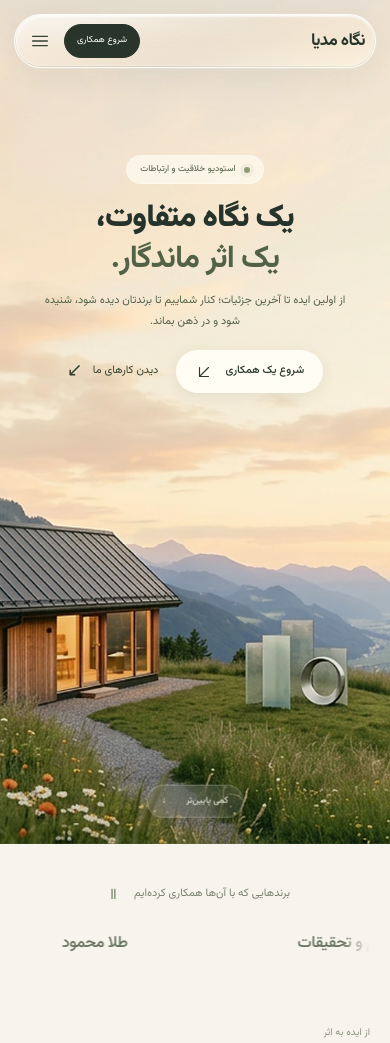
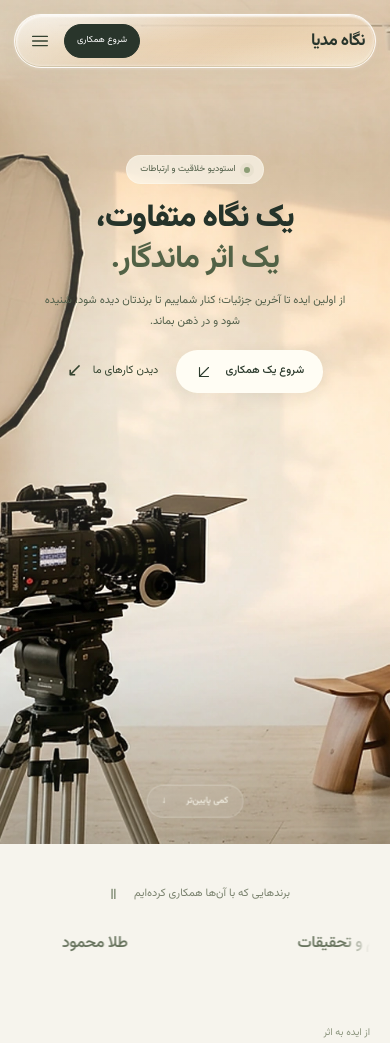
Before and after one commit to Smohamad933/Web-negah, a PHP site: page / in a window 390 px wide. Shown: the top 1043 px of the page. Run offline with PHP 8.4, Linux system fonts and the light colour scheme.

Commit message:
Replace countryside backdrop with creative production and branding studio
Co-authored-by: arena-agent <297053741+arena-agent@users.noreply.github.com>

```diff
--- a/assets/landscape.css
+++ b/assets/landscape.css
@@ -66,7 +66,7 @@ body{background:var(--paper);color:var(--ink)}
 .service-index{color:#aab199}.service-detail h3{color:#3f5135;font-size:17px;font-weight:600}
 .detail-plus{color:#7f926d}.detail-body p{color:#858f77;font-size:13px}
 .detail-body>span{color:#a0a88f}.detail-body>a{border-color:#d5ddc7;color:#687e54}
-.studio-about-wrap{position:relative;isolation:isolate;overflow:hidden;background:#2f422f url('/assets/creative-valley.webp') center 72%/cover;color:#fff9e9;border:0}
+.studio-about-wrap{position:relative;isolation:isolate;overflow:hidden;background:#2f422f url('/assets/creative-studio.webp') center 72%/cover;color:#fff9e9;border:0}
 .studio-about-wrap:before{content:'';position:absolute;inset:0;background:linear-gradient(100deg,#243a2be8,#263c29cb);z-index:-1}
 .studio-about{padding-block:100px;gap:90px}
 .studio-about .small-label{color:#b3c0a4}
@@ -127,7 +127,7 @@ body{background:var(--paper);color:var(--ink)}
  .header .nav-contact{font-size:9px;padding:7px 12px}.header .nav-contact svg{display:none}
  .header .menu-toggle{width:29px;height:31px;padding:4px;margin:0}
  .home-page .landscape-hero{min-height:700px;height:100svh;max-height:900px;padding-top:155px;padding-bottom:100px}
- .hero-landscape img{object-position:35% center}
+ .hero-landscape img{object-position:18% center}
  .hero-landscape:after{background:linear-gradient(#fff5dc35 0%,#fff6dc30 48%,transparent 70%,#1c2f2430)}
  .home-page .landscape-hero .studio-copy{width:calc(100% - 32px)}
  .home-page .landscape-hero .studio-copy h1{letter-spacing:-1px;line-height:1.6}
--- a/index.php
+++ b/index.php
@@ -10,12 +10,12 @@ if ($_SERVER['REQUEST_METHOD']==='POST') {
  if (!$errors) { try { update_json('messages',function($messages)use($name,$phone,$message,$service){$messages[]=['id'=>bin2hex(random_bytes(8)),'name'=>$name,'phone'=>$phone,'message'=>$message,'service'=>$service,'date'=>gmdate('c'),'read'=>false];return $messages;}); $_SESSION['last_message']=time(); $_SESSION['sent']=true; header('Location: /?sent=1#contact'); exit; } catch(Throwable $ex){$errors[]='پیام ذخیره نشد؛ لطفاً دوباره تلاش کنید یا تماس بگیرید.';} }
 }
 $sent=!empty($_SESSION['sent']); unset($_SESSION['sent']);
-$customHero=media_path($site['hero_background']??'');$heroBackground=$customHero?:'/assets/creative-valley-hd.webp';
+$customHero=media_path($site['hero_background']??'');$heroBackground=$customHero?:'/assets/creative-studio-hd.webp';
 ?><!doctype html>
 <html lang="fa" dir="rtl"><head><meta charset="utf-8"><meta name="viewport" content="width=device-width,initial-scale=1"><meta name="description" content="نگاه مدیا؛ استودیو خلاقیت و ارتباطات. برندینگ، تولید محتوا، طراحی وب و اجرای کمپین."><meta name="theme-color" content="#f6f4ed"><title><?=e($site['brand'])?> — یک نگاه متفاوت</title><link rel="icon" href="<?=e(media_path($site['logo']??'assets/brand-logo.webp'))?>"><style id="site-styles"><?php readfile(__DIR__.'/assets/style.css'); readfile(__DIR__.'/assets/home.css'); readfile(__DIR__.'/assets/landscape.css'); ?></style><?php if($site['font'] && preg_match('~^uploads/[a-f0-9]+\.(woff2?|ttf)$~',$site['font'])): ?><style>@font-face{font-family:Custom;src:url('/<?=e($site['font'])?>')}body,input,textarea,select,button{font-family:Custom,Vazirmatn,sans-serif!important}</style><?php endif; ?><?php if(!empty($site['brand_css'])):?><style id="brand-custom-css"><?=str_replace('<','\\3c ',(string)$site['brand_css'])?></style><?php endif;?><?php public_custom_css($site); public_responsive_guards(); ?></head><body class="home-page"><a class="skip-link" href="#main-content">رفتن به محتوای اصلی</a>
 <header class="header"><div class="container nav"><a class="logo header-wordmark" href="/" aria-label="نگاه مدیا، خانه"><b><?=e($site['brand'])?></b></a><nav id="navigation" aria-label="منوی اصلی"><a href="/works.php">همه کارها</a><a href="#services">خدمات ما</a><a href="#about">درباره ما</a></nav><a href="#contact" class="nav-contact">شروع همکاری <?=icon('arrow')?></a><button class="menu-toggle" aria-label="باز کردن منو" aria-expanded="false" aria-controls="navigation"><?=icon('menu')?></button></div></header>
 <main id="main-content">
-<section id="home" class="studio-hero landscape-hero" aria-label="نگاه مدیا؛ از ایده تا تصویر"><div class="hero-landscape" aria-hidden="true"><img src="<?=e($heroBackground)?>" <?php if(!$customHero):?>srcset="/assets/creative-valley.webp 1280w, /assets/creative-valley-hd.webp 1920w, /assets/creative-valley-4k.webp 3840w" sizes="(max-aspect-ratio: 16/9) 178vh, 100vw"<?php endif;?> alt="" fetchpriority="high" decoding="async" width="3840" height="2160"></div><div class="container studio-copy"><span class="studio-eyebrow"><i></i><?=e($site['eyebrow'])?></span><h1><?php foreach(explode("\n",$site['hero_title']) as $i=>$line):?><span class="<?=$i===1?'accent-line':''?>"><?=e($line)?></span><?php endforeach;?></h1><p><?=e($site['hero_text'])?></p><div class="studio-actions"><a class="button primary" href="#contact">شروع یک همکاری <?=icon('arrow')?></a><a class="studio-work-link" href="#works">دیدن کارهای ما <span aria-hidden="true">↙</span></a></div></div><a class="hero-scroll" href="#works"><span>کمی پایین‌تر</span><span aria-hidden="true">↓</span></a><span class="hero-scene-note">جایی برای شکل‌گرفتن ایده‌ها.</span></section>
+<section id="home" class="studio-hero landscape-hero" aria-label="نگاه مدیا؛ از ایده تا تصویر"><div class="hero-landscape" aria-hidden="true"><img src="<?=e($heroBackground)?>" <?php if(!$customHero):?>srcset="/assets/creative-studio.webp 1280w, /assets/creative-studio-hd.webp 1920w, /assets/creative-studio-4k.webp 3840w" sizes="(max-aspect-ratio: 16/9) 178vh, 100vw"<?php endif;?> alt="" fetchpriority="high" decoding="async" width="3840" height="2160"></div><div class="container studio-copy"><span class="studio-eyebrow"><i></i><?=e($site['eyebrow'])?></span><h1><?php foreach(explode("\n",$site['hero_title']) as $i=>$line):?><span class="<?=$i===1?'accent-line':''?>"><?=e($line)?></span><?php endforeach;?></h1><p><?=e($site['hero_text'])?></p><div class="studio-actions"><a class="button primary" href="#contact">شروع یک همکاری <?=icon('arrow')?></a><a class="studio-work-link" href="#works">دیدن کارهای ما <span aria-hidden="true">↙</span></a></div></div><a class="hero-scroll" href="#works"><span>کمی پایین‌تر</span><span aria-hidden="true">↓</span></a><span class="hero-scene-note">جایی برای شکل‌گرفتن ایده‌ها.</span></section>
 <?php if(!empty($site['brands'])):?><section id="partners" class="container partner-section" aria-labelledby="partners-title"><div class="partner-heading"><h2 id="partners-title">برندهایی که با آن‌ها همکاری کرده‌ایم</h2><button class="partner-motion-toggle" type="button" aria-label="توقف حرکت برندها" aria-pressed="false"><span class="motion-pause" aria-hidden="true">Ⅱ</span><span class="motion-play" aria-hidden="true">▷</span></button></div><div class="partner-viewport"><div class="partner-track"><?php for($copy=0;$copy<2;$copy++):?><div class="partner-group" <?=$copy===1?'aria-hidden="true"':''?>><?php foreach($site['brands'] as $brand):?><div class="partner-logo <?=e(brand_class($brand))?>" data-brand-name="<?=e($brand['name'])?>" data-brand-description="<?=e($brand['description']??'')?>" data-brand-url="/works.php?brand=<?=e(brand_class($brand))?>" data-brand-copy="<?=$copy?>"><?php if($brand['logo']):?><img src="/<?=e($brand['logo'])?>" alt="<?=$copy===0?e($brand['name']):''?>" loading="lazy"><?php else:?><span><?=e($brand['name'])?></span><?php endif;?></div><?php endforeach;?></div><?php endfor;?></div></div></section><?php endif;?>
 <section class="works-section" id="works"><div class="container section"><div class="section-head"><div><span class="small-label">از ایده به اثر</span><h2>منتخب نگاه.</h2></div><div class="work-heading-meta"><a class="all-works-top" href="/works.php">همه کارها <?=icon('arrow')?></a></div></div><div class="projects-grid"><?php foreach(array_slice($site['projects'],0,3) as $project):?><?php project_card($project);?><?php endforeach;?></div><div class="all-works-link"><a class="button portfolio-outline" href="/works.php">همه کارها <?=icon('arrow')?></a></div><p class="concept-note">آثار مفهومی؛ نمایی از زبان طراحی ما</p></div></section>
 <section class="section container studio-services" id="services"><div class="services-intro"><span class="small-label">تخصص‌های ما</span><h2>یک تیم.<br>چند بُعد خلاقیت.</h2><p>از شکل‌گیری ایده تا اجرای آن،<br>یک مسیر یکپارچه کنار شما.</p></div><div class="service-accordion"><?php foreach($site['services'] as $i=>$service):?><details class="service-detail" <?=$i===0?'open':''?>><summary><span class="service-index">0<?=$i+1?></span><h3><?=e($service['title'])?></h3><span class="detail-plus"><?=icon('plus')?></span></summary><div class="detail-body"><p><?=e($service['text'])?></p><span><?=e($service['tags'])?></span><a href="#contact" data-service="<?=e($service['title'])?>" aria-label="شروع پروژه <?=e($service['title'])?>"><?=icon('arrow')?></a></div></details><?php endforeach;?></div></section>
```
Also changed, not shown: admin.php (+1 -1 lines), README.md, assets/creative-studio-4k.webp (added), assets/creative-studio-hd.webp (added), assets/creative-studio.webp (added), assets/creative-valley-4k.webp (deleted), assets/creative-valley-hd.webp (deleted), assets/creative-valley.webp (deleted), 1 other file.
